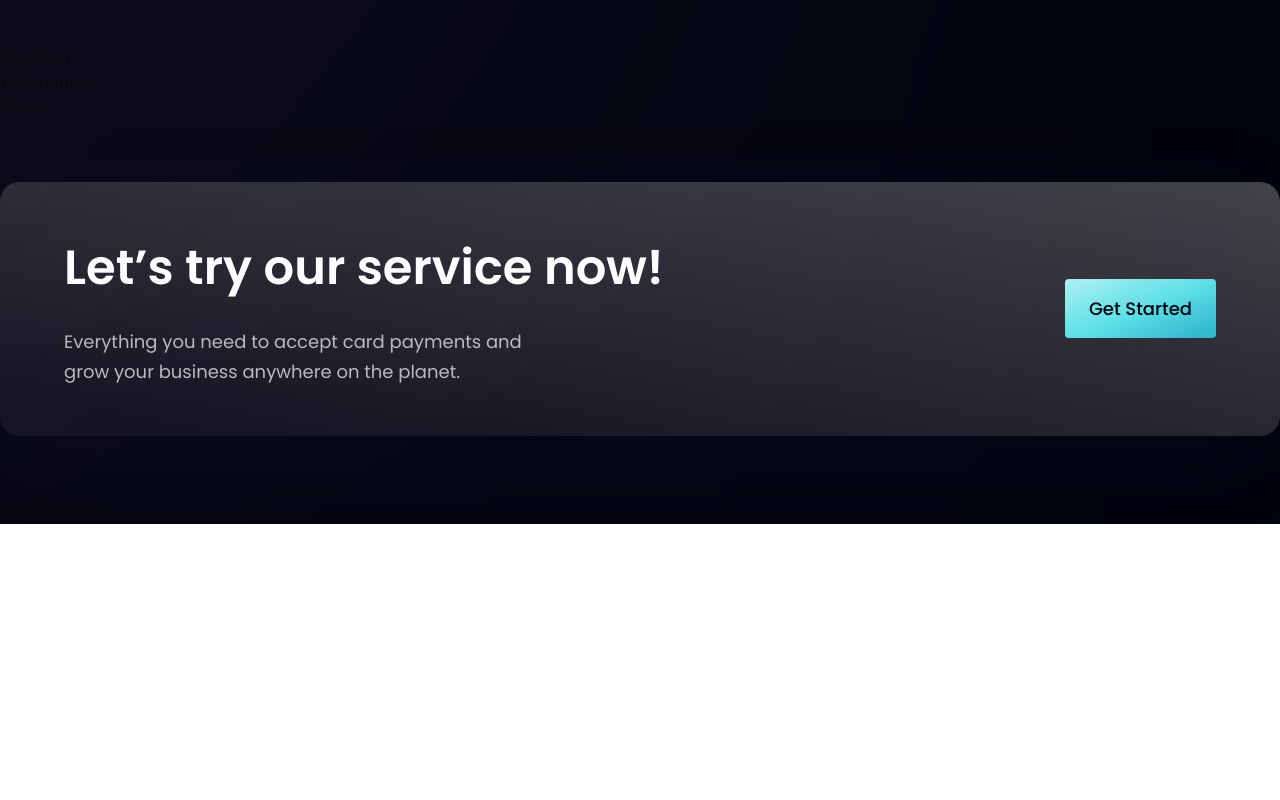
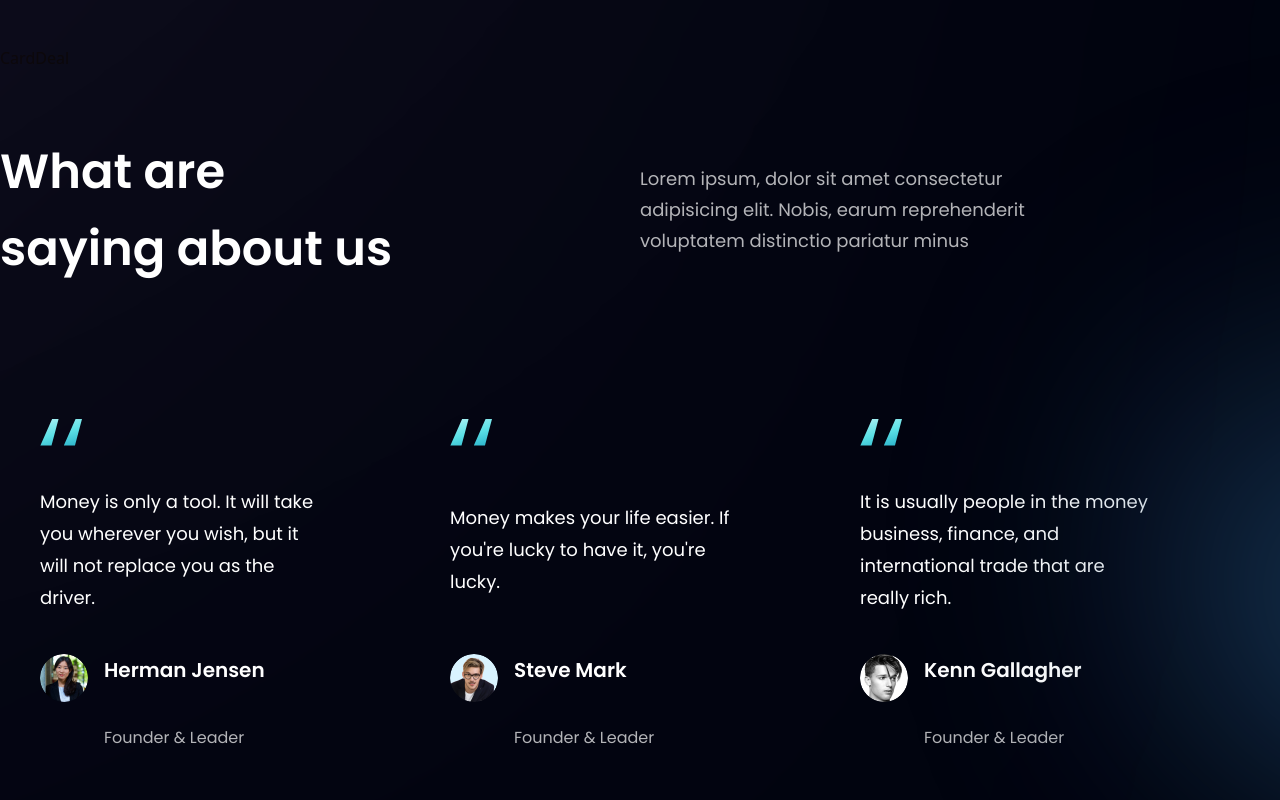
Before and after one commit to mittal-parth/bank-landing-page-react, a React (Vite) app: page / in a window 1280 px wide. Shown: the part 1680-2480 px from the top of the page. Before the commit the page ends 2204 px from the top, so only its background shows below. Built offline with nearby package versions, Linux system fonts and the light colour scheme.

Commit message:
add testimonials

```diff
--- a/src/components/Testimonials.jsx
+++ b/src/components/Testimonials.jsx
@@ -1,9 +1,63 @@
-import React from 'react'
+import React from "react";
+import { feedback } from "../constants";
+import styles from "../style";
+import { quotes } from "../assets";
+
+const FeedbackCard = ({ content, name, title, img }) => {
+  return (
+    <div className="flex justify-between flex-col px-10 py-12 rounded-[20px] max-w-[370px] md:mr-10 sm:mr-5 mr-0 my-5 feedback-card">
+      <img
+        src={quotes}
+        alt="quotes"
+        className="w-[42px] h-[27px] object-contain"
+      />
+      <p className="font-poppins font-normal text-[18px] text-white my-10 leading-[32px]">
+        {content}
+      </p>
+
+      <div className="flex flex-row">
+        <img src={img} alt={name} className="w-[48px] h-[48px] rounded-full" />
+        <div className="flex flex-col ml-4">
+          <h4 className="font-poppins font-semibold text-[20px] text-white leading-[32px]">
+            {name}
+          </h4>
+          <p className="font-poppins font-normal text-[16px] text-dimWhite my-10 leading-[24px]">
+            {title}
+          </p>
+        </div>
+      </div>
+    </div>
+  );
+};
 
 const Testimonials = () => {
   return (
-    <div>Testimonials</div>
-  )
-}
+    <section
+      id="clients"
+      className={`${styles.paddingY} ${styles.flexCenter} flex-col relative`}
+    >
+      <div className="absolute z-[0] w-[60%] h-[60%] -right-[50%] rounded-full blue__gradient bottom-40" />
 
-export default Testimonials
+      <div className="w-full flex justify-between items-center md:flex-row flex-col sm:mb-16 mb-6 relative z-[1]">
+        <h1 className={styles.heading2}>
+          What are <br className="sm:block hidden" />
+          saying about us
+        </h1>
+        <div className="w-full md:mt-0 mt-6">
+          <p className={`${styles.paragraph} text-left max-w-[450px]`}>
+            Lorem ipsum, dolor sit amet consectetur adipisicing elit. Nobis,
+            earum reprehenderit voluptatem distinctio pariatur minus
+          </p>
+        </div>
+      </div>
+
+      <div className="flex flex-wrap sm:justify-start justify-center w-full feedback-container relative-z-[1]">
+        {feedback.map((card) => (
+          <FeedbackCard key={card.id} {...card} />
+        ))}
+      </div>
+    </section>
+  );
+};
+
+export default Testimonials;
```
